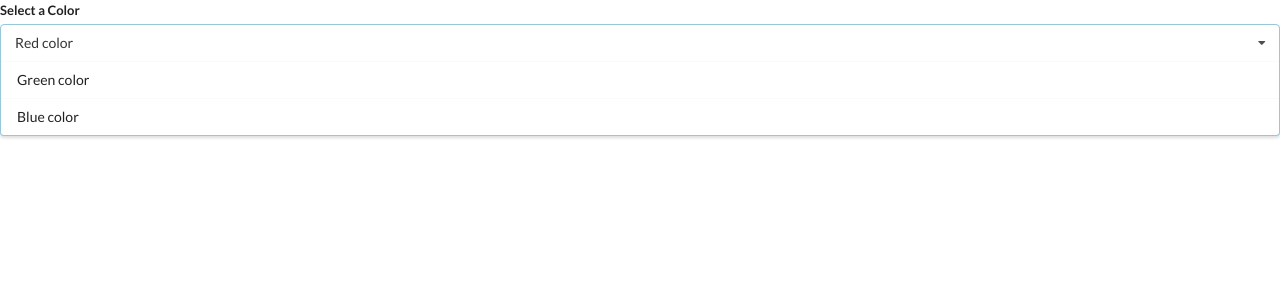
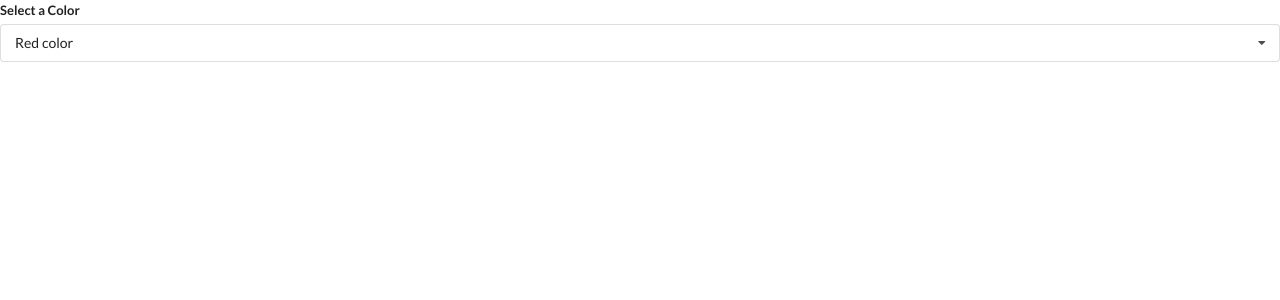
Before and after one commit to cefdev/Widgets, a React (Create React App) app: page / in a window 1280 px wide. Shown: the top 300 px of the page. Built offline with nearby package versions, Linux system fonts and the light colour scheme.

Commit message:
Hiding and showing dropdown's option list

```diff
--- a/src/components/Dropdown.js
+++ b/src/components/Dropdown.js
@@ -1,6 +1,9 @@
-import React from "react";
+import React, { useState } from "react";
 
 const Dropdown = ({ options, selected, onSelectedChange }) => {
+  // State to track if the dropdown is open or close
+  const [open, setOpen] = useState(false);
+
   const renderedOptions = options.map((option) => {
     // Hide the selected color from the dropdown options
     if (option.value === selected.value) {
@@ -22,10 +25,15 @@
     <div className="ui form">
       <div className="field">
         <label className="label">Select a Color</label>
-        <div className="ui selection dropdown visible active">
+        <div
+          onClick={() => setOpen(!open)}
+          className={`ui selection dropdown ${open ? "visible active" : ""}`}
+        >
           <i className="dropdown icon"></i>
           <div className="text">{selected.label}</div>
-          <div className="menu visible transition">{renderedOptions}</div>
+          <div className={`menu ${open ? "visible transition" : ""}`}>
+            {renderedOptions}
+          </div>
         </div>
       </div>
     </div>
```
